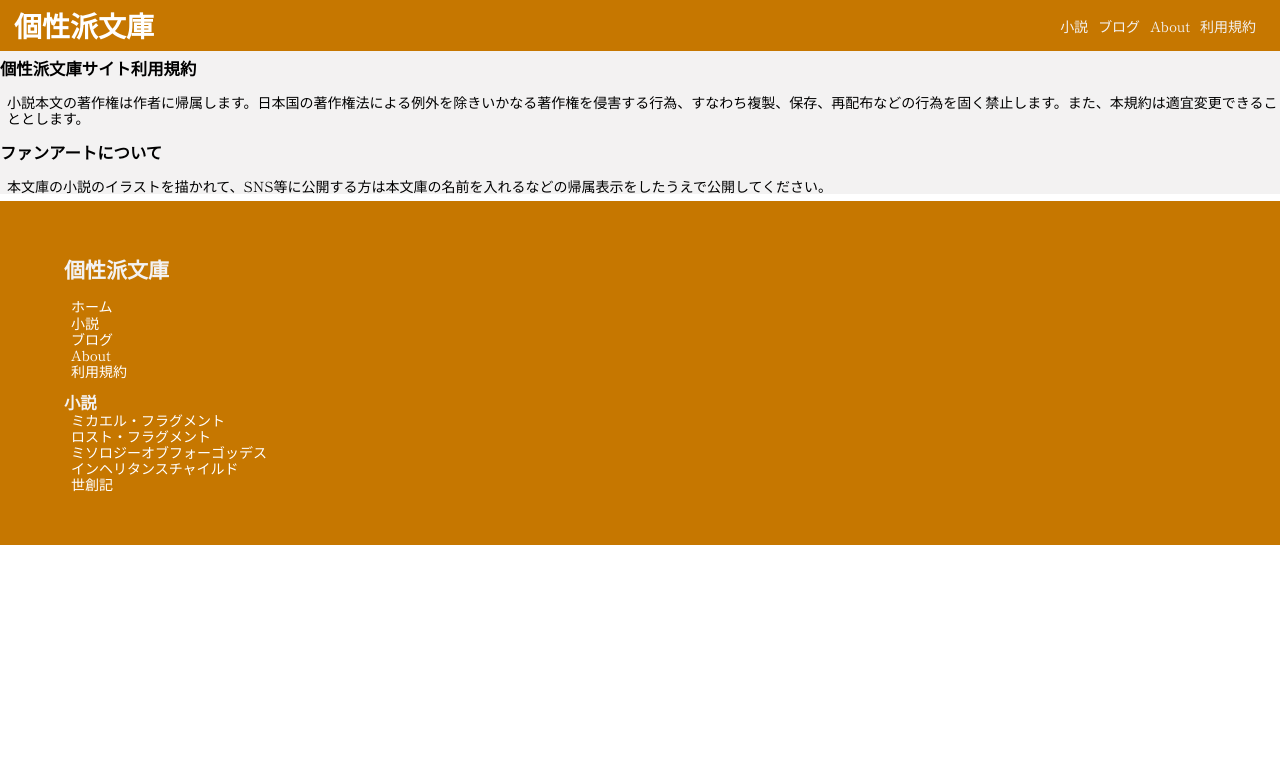
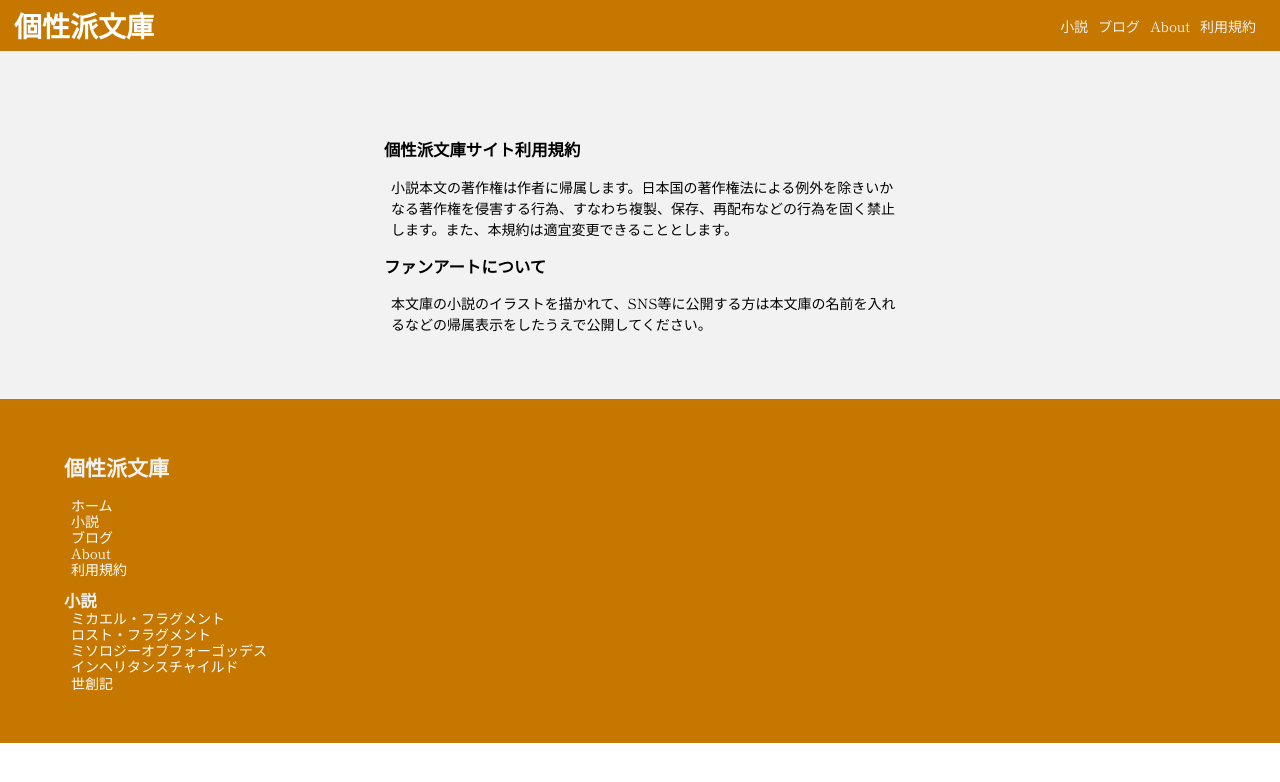
Before and after one commit to koseihabunnko/koseihabunnko.github.io, a Jekyll site: the page built from rule.html, in a window 1280 px wide. Shown: the top 782 px of the page. Built offline with Jekyll 4.4.1, drawn with Linux system fonts in a browser that asks for light colours.

Commit message:
あたっているクラスと修正 スタイルが崩れていたから。

```diff
--- a/rule.html
+++ b/rule.html
@@ -2,6 +2,7 @@
 layout: page
 title: "利用規約"
 ---
+<div class="normal-section">
   <section class="section">
     <h3 class="section__title">個性派文庫サイト利用規約</h3>
     <p class="section__body">
@@ -11,3 +12,4 @@ title: "利用規約"
     <h3 class="section__title">ファンアートについて</h3>
     <p class="section__body">本文庫の小説のイラストを描かれて、SNS等に公開する方は本文庫の名前を入れるなどの帰属表示をしたうえで公開してください。</p>
   </section>
+</div>
```
Lines whose indentation alone changed are shown as unchanged.
